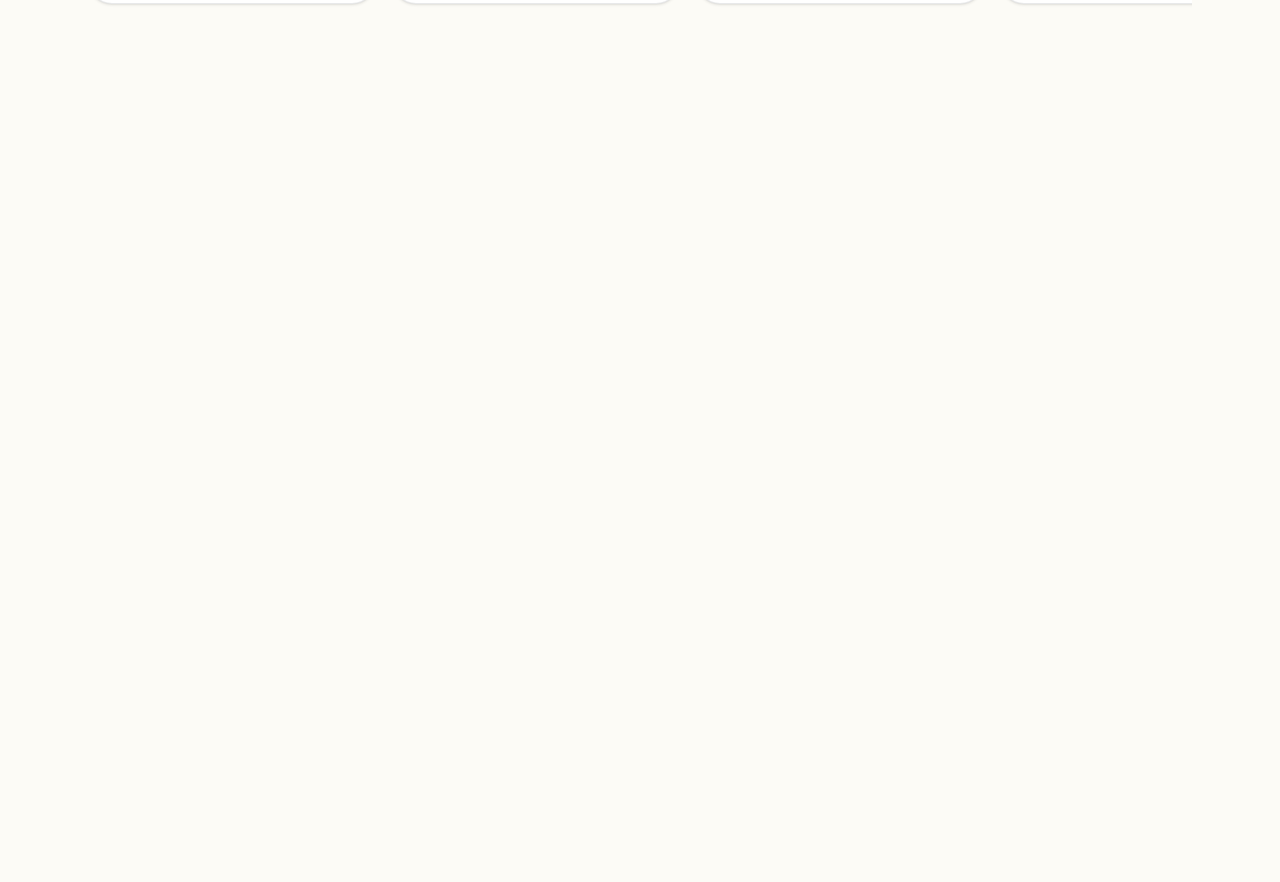
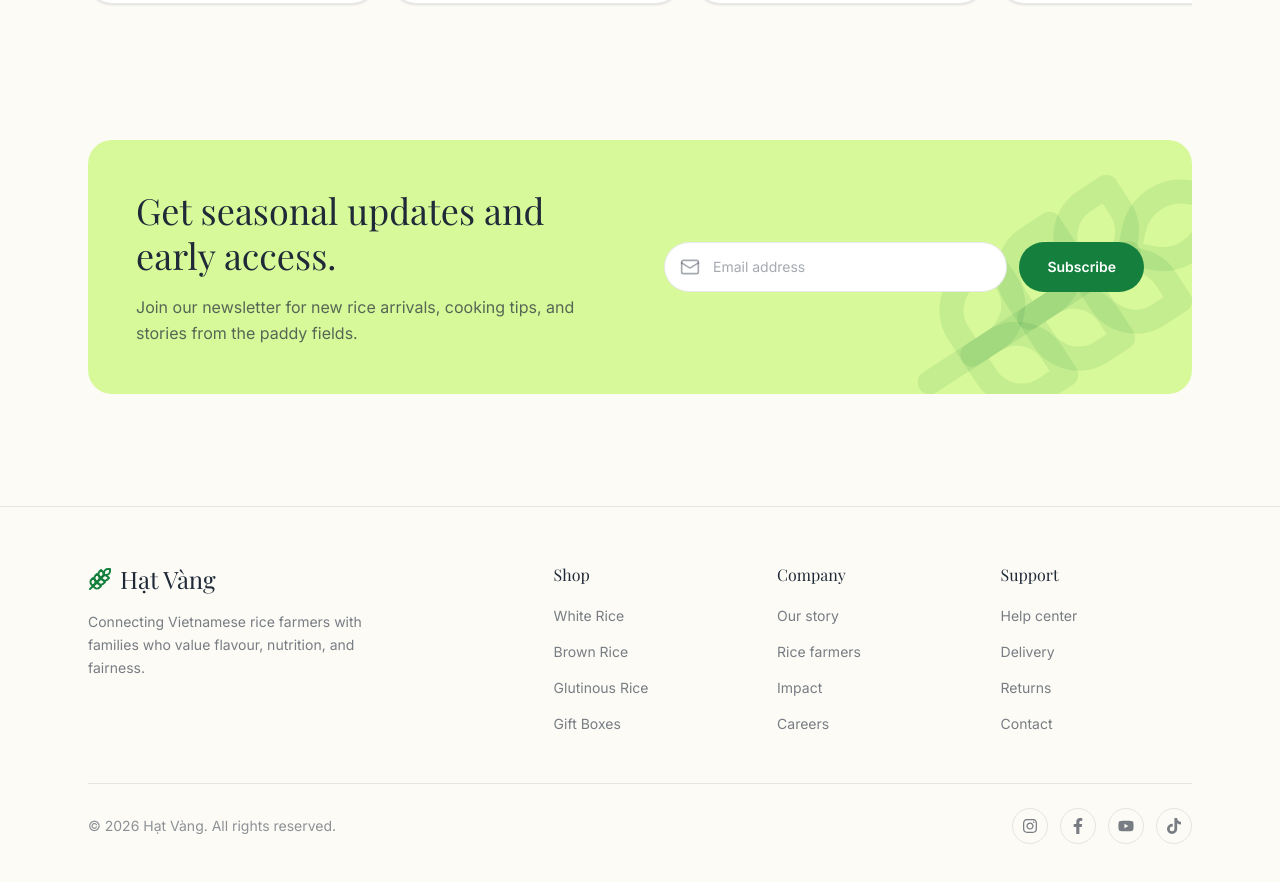
Before and after one commit to NyxFeline/hat-vang-landing-page, a Next.js app: page / in a window 1280 px wide. Shown: the part 2305-3187 px from the top of the page. Before the commit the page ends 2765 px from the top, so only its background shows below. Built offline with nearby package versions, Linux system fonts and the light colour scheme; a web font is replaced by a local one.

Commit message:
feat: add CTABanner and Footer components; update Home page layout

```diff
--- a/app/page.tsx
+++ b/app/page.tsx
@@ -3,6 +3,8 @@ import Hero from "@/components/Hero";
 import Stats from "@/components/Stats";
 import Mission from "@/components/Mission";
 import Products from "@/components/Products";
+import CTABanner from "@/components/CTABanner";
+import Footer from "@/components/Footer";
 
 export default function Home() {
   return (
@@ -13,9 +15,9 @@ export default function Home() {
         <Stats />
         <Mission />
         <Products />
-        {/* Tạm thời để có chỗ cuộn, xóa khi làm CTA Banner */}
-        <div className="h-[40vh]" />
+        <CTABanner />
       </main>
+      <Footer />
     </>
   );
 }
--- /dev/null
+++ b/components/CTABanner.tsx
@@ -0,0 +1,32 @@
+import { Wheat } from "lucide-react";
+import NewsletterForm from "@/components/NewsletterForm";
+
+export default function CTABanner() {
+    return (
+        <section className="pb-20 md:pb-28">
+            <div className="mx-auto max-w-6xl px-4 md:px-6">
+                <div className="relative overflow-hidden rounded-3xl bg-lime-200 p-8 md:p-12">
+                    {/* Họa tiết trang trí mờ */}
+                    <Wheat
+                        className="pointer-events-none absolute -bottom-10 -right-6 h-56 w-56 rotate-12 text-primary/10 md:h-72 md:w-72"
+                        aria-hidden
+                    />
+
+                    <div className="relative grid items-center gap-8 md:grid-cols-2 md:gap-12">
+                        <div>
+                            <h2 className="font-heading text-3xl leading-tight text-ink md:text-4xl">
+                                Get seasonal updates and early access.
+                            </h2>
+                            <p className="mt-4 text-base leading-relaxed text-ink/70">
+                                Join our newsletter for new rice arrivals, cooking tips, and
+                                stories from the paddy fields.
+                            </p>
+                        </div>
+
+                        <NewsletterForm />
+                    </div>
+                </div>
+            </div>
+        </section>
+    );
+}
--- /dev/null
+++ b/components/Footer.tsx
@@ -0,0 +1,91 @@
+import Link from "next/link";
+import { Wheat } from "lucide-react";
+import { FaFacebookF, FaInstagram, FaTiktok, FaYoutube } from "react-icons/fa";
+
+const FOOTER_LINKS = [
+    {
+        title: "Shop",
+        links: ["White Rice", "Brown Rice", "Glutinous Rice", "Gift Boxes"],
+    },
+    {
+        title: "Company",
+        links: ["Our story", "Rice farmers", "Impact", "Careers"],
+    },
+    {
+        title: "Support",
+        links: ["Help center", "Delivery", "Returns", "Contact"],
+    },
+];
+
+const SOCIALS = [
+    { label: "Instagram", icon: FaInstagram },
+    { label: "Facebook", icon: FaFacebookF },
+    { label: "YouTube", icon: FaYoutube },
+    { label: "TikTok", icon: FaTiktok },
+];
+
+export default function Footer() {
+    return (
+        <footer className="border-t border-ink/10">
+            <div className="mx-auto max-w-6xl px-4 py-14 md:px-6">
+                <div className="grid gap-10 lg:grid-cols-[2fr_3fr]">
+                    {/* Thương hiệu */}
+                    <div>
+                        <Link href="#home" className="flex items-center gap-2">
+                            <Wheat className="h-6 w-6 text-primary" aria-hidden />
+                            <span className="font-heading text-2xl text-ink">Hạt Vàng</span>
+                        </Link>
+                        <p className="mt-4 max-w-xs text-sm leading-relaxed text-ink/60">
+                            Connecting Vietnamese rice farmers with families who value
+                            flavour, nutrition, and fairness.
+                        </p>
+                    </div>
+
+                    {/* Các cột link: mobile 2 cột, từ sm trở lên 3 cột */}
+                    <div className="grid grid-cols-2 gap-8 sm:grid-cols-3">
+                        {FOOTER_LINKS.map((group) => (
+                            <div key={group.title}>
+                                <h3 className="font-heading text-base text-ink">
+                                    {group.title}
+                                </h3>
+                                <ul className="mt-4 space-y-3">
+                                    {group.links.map((label) => (
+                                        <li key={label}>
+                                            <Link
+                                                href="#"
+                                                className="text-sm text-ink/60 transition-colors hover:text-primary"
+                                            >
+                                                {label}
+                                            </Link>
+                                        </li>
+                                    ))}
+                                </ul>
+                            </div>
+                        ))}
+                    </div>
+                </div>
+
+                {/* Dòng cuối: copyright + mạng xã hội */}
+                <div className="mt-12 flex flex-col gap-4 border-t border-ink/10 pt-6 sm:flex-row sm:items-center sm:justify-between">
+                    <p className="text-sm text-ink/50">
+                        © 2026 Hạt Vàng. All rights reserved.
+                    </p>
+
+                    <ul className="flex items-center gap-3">
+                        {SOCIALS.map(({ label, icon: Icon }) => (
+                            <li key={label}>
+                                <a
+                                    href="#"
+                                    aria-label={label}
+                                    className="flex h-9 w-9 items-center justify-center rounded-full border border-ink/10 text-ink/60 transition-colors hover:border-primary hover:text-primary"
+                                >
+                                    <Icon className="h-4 w-4" aria-hidden />
+                                </a>
+                            </li>
+                        ))}
+                    </ul>
+                </div>
+            </div>
+        </footer>
+    );
+}
--- /dev/null
+++ b/components/NewsletterForm.tsx
@@ -0,0 +1,36 @@
+"use client";
+
+import { Mail } from "lucide-react";
+
+export default function NewsletterForm() {
+    return (
+        <form
+            onSubmit={(e) => e.preventDefault()}
+            className="flex flex-col gap-3 sm:flex-row"
+        >
+            <div className="relative flex-1">
+                <label htmlFor="newsletter-email" className="sr-only">
+                    Email address
+                </label>
+                <Mail
+                    className="pointer-events-none absolute left-4 top-1/2 h-5 w-5 -translate-y-1/2 text-ink/40"
+                    aria-hidden
+                />
+                <input
+                    id="newsletter-email"
+                    type="email"
+                    required
+                    placeholder="Email address"
+                    className="w-full rounded-full border border-ink/10 bg-white py-3.5 pl-12 pr-4 text-sm text-ink outline-none transition-shadow placeholder:text-ink/40 focus:ring-2 focus:ring-primary"
+                />
+            </div>
+
+            <button
+                type="submit"
+                className="rounded-full bg-primary px-7 py-3.5 text-sm font-semibold text-white transition-all hover:scale-105 hover:bg-primary/90"
+            >
+                Subscribe
+            </button>
+        </form>
+    );
+}
--- a/package.json
+++ b/package.json
@@ -13,7 +13,8 @@
     "lucide-react": "^1.69.0",
     "next": "16.4.5",
     "react": "19.3.0",
-    "react-dom": "19.3.0"
+    "react-dom": "19.3.0",
+    "react-icons": "^5.7.0"
   },
   "devDependencies": {
     "@tailwindcss/turbopack": "^4",
```
Also changed, not shown: 1 other file (tests, documents, lock files or other folders).
